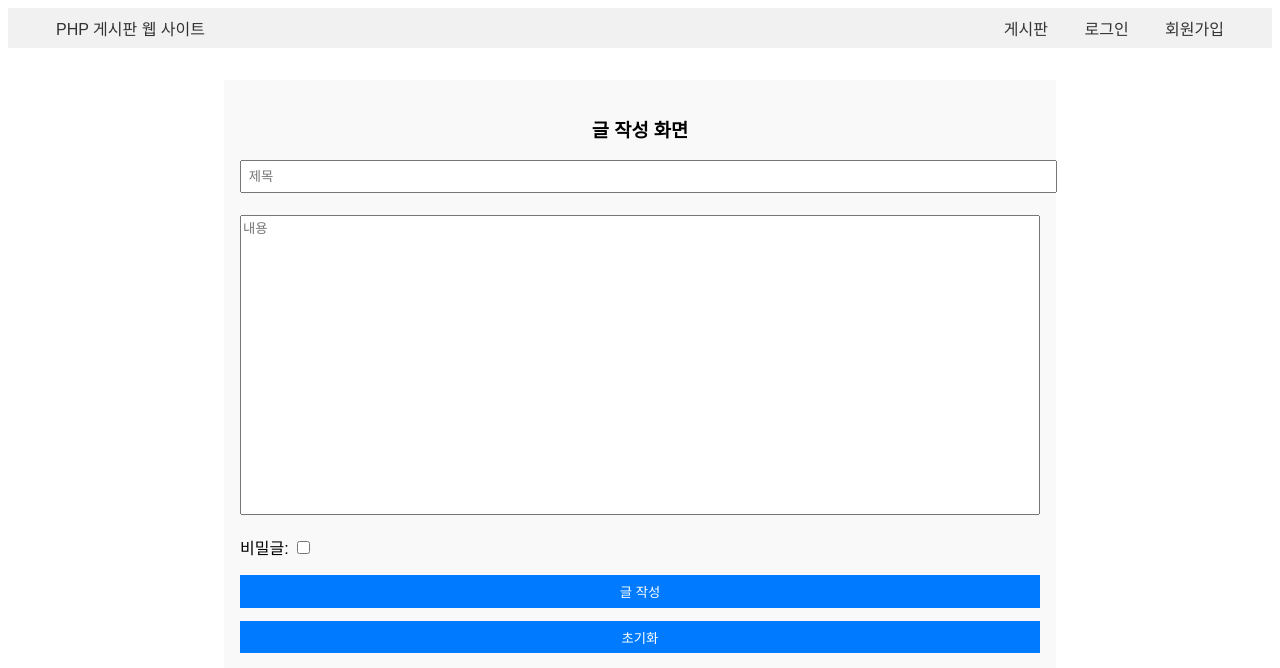
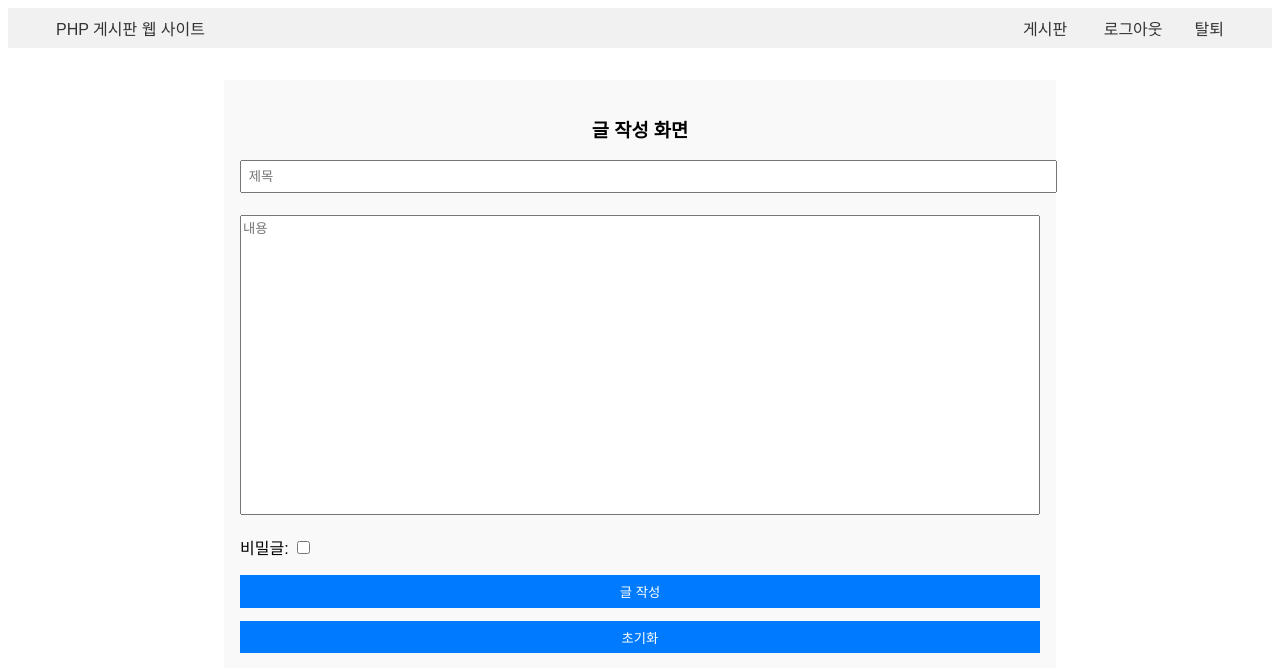
Before and after one commit to yul9910/Board, a PHP site: page /Views/CreatePost.php in a window 1280 px wide. Shown: the top 668 px of the page. Run offline with PHP 8.4, Linux system fonts and the light colour scheme; the visitor is signed in with stand-in values (Sample User, id 1).

Commit message:
회원탈퇴 기능

```diff
--- a/Views/CreatePost.php
+++ b/Views/CreatePost.php
@@ -22,8 +22,16 @@ if (isset($_GET['post_idx']) && !empty($_GET['post_idx'])) {
     <a href="DashBoard.php">PHP 게시판 웹 사이트</a>
     <div>
         <a href="DashBoard.php">게시판</a>
-        <a href="login.php">로그인</a>
-        <a href="Register.php">회원가입</a>
+        <?php
+        if (isset($_SESSION['user_idx'])) {
+            echo '<a href="#" id="logoutBtn">로그아웃</a>';
+            echo '<a href="#" id="unregBtn">탈퇴</a>'; // 탈퇴 버튼 추가
+        } else {
+            echo '<a href="Login.php">로그인</a>';
+            echo '<a href="Register.php">회원가입</a>';
+        }
+        ?>
+
     </div>
 </nav>
 
--- a/Views/DashBoard.php
+++ b/Views/DashBoard.php
@@ -24,6 +24,7 @@ $posts = $board->getPosts($currentPage, $perPage);
     <link rel="stylesheet" href="../assets/Css/styles.css">
     <script src="https://code.jquery.com/jquery-3.6.0.min.js"></script>
     <script src="../assets/Js/logout.js?vs=2"></script>
+    <script src="../assets/Js/unregister.js"></script>
     <script>
         $(document).on('click', '.secret-post', function(e) {
             e.preventDefault();
@@ -39,11 +40,13 @@ $posts = $board->getPosts($currentPage, $perPage);
         <?php
         if (isset($_SESSION['user_idx'])) {
             echo '<a href="#" id="logoutBtn">로그아웃</a>';
+            echo '<a href="#" id="unregBtn">탈퇴</a>'; // 탈퇴 버튼 추가
         } else {
             echo '<a href="Login.php">로그인</a>';
             echo '<a href="Register.php">회원가입</a>';
         }
         ?>
+
     </div>
 </nav>
 
--- a/Views/PostDetails.php
+++ b/Views/PostDetails.php
@@ -39,11 +39,13 @@ if (!$postDetails) {
         <?php
         if (isset($_SESSION['user_idx'])) {
             echo '<a href="#" id="logoutBtn">로그아웃</a>';
+            echo '<a href="#" id="unregBtn">탈퇴</a>'; // 탈퇴 버튼 추가
         } else {
             echo '<a href="Login.php">로그인</a>';
             echo '<a href="Register.php">회원가입</a>';
         }
         ?>
+
     </div>
 </nav>
 <h2>글보기 페이지</h2>
```
Also changed, not shown: Controllers/UserController.php (+23 -1 lines), Models/User.php (+12 -0 lines).
